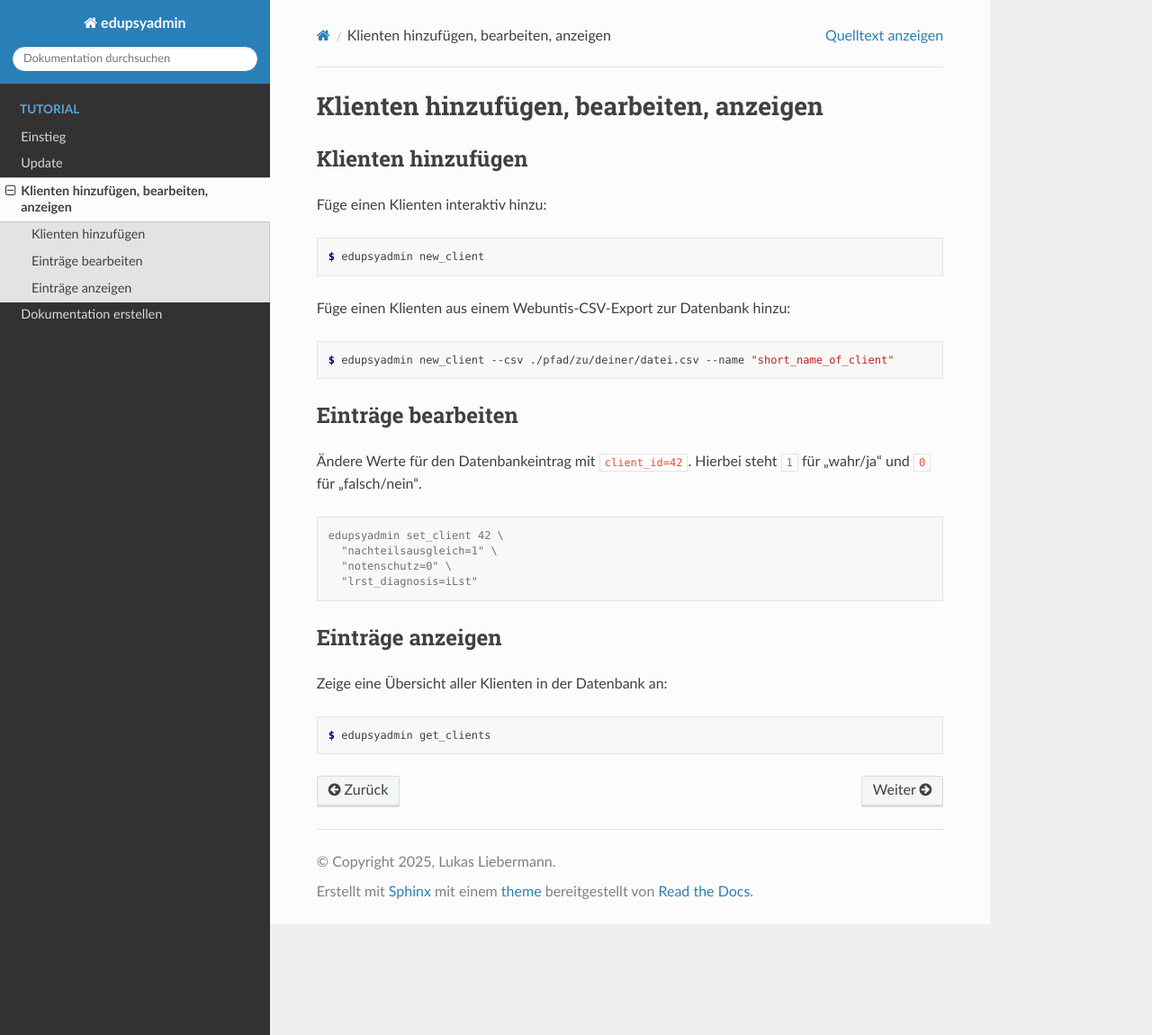
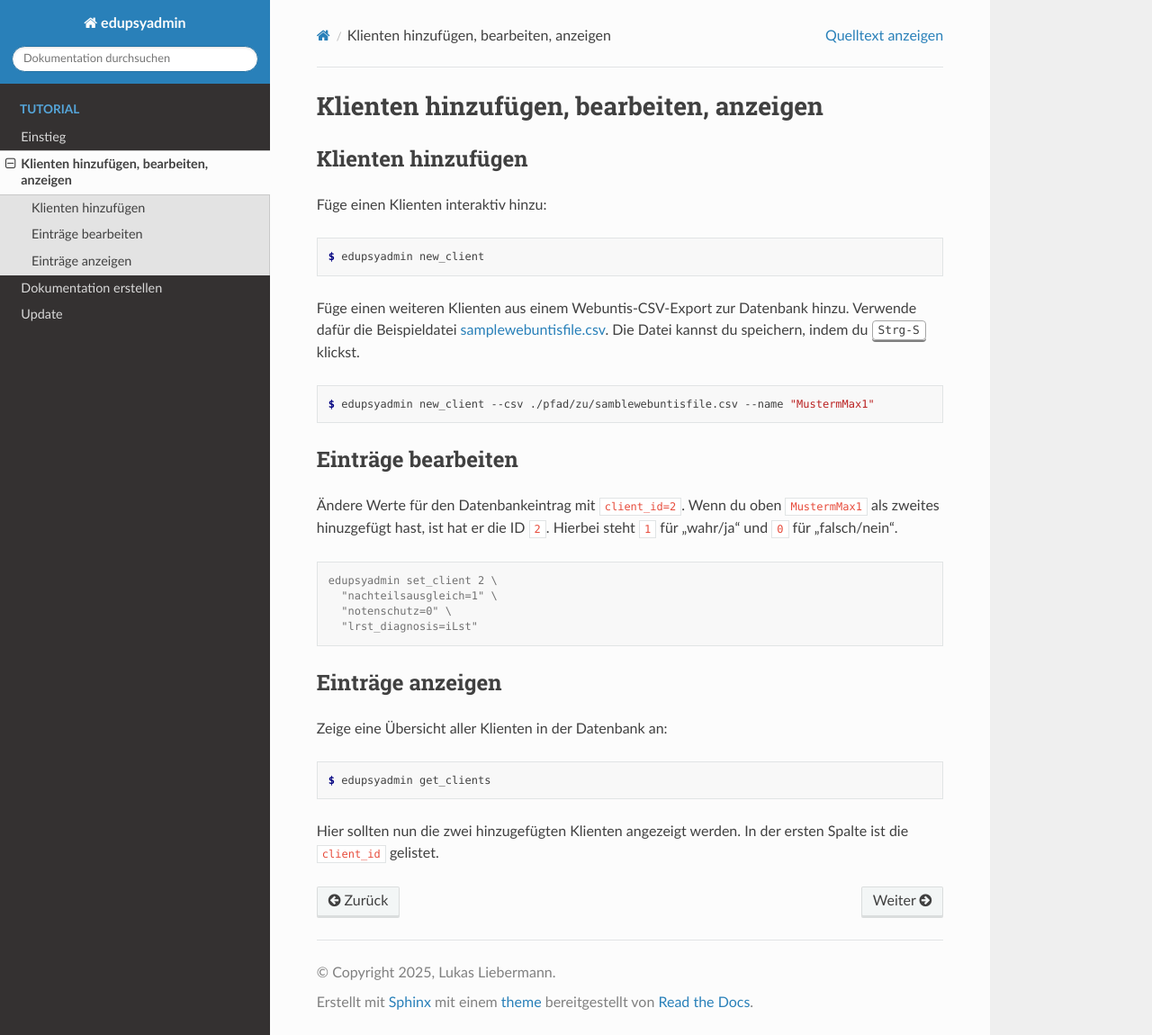
Before and after one commit to LKirst/edupsyadmin, a Sphinx documentation site: the page built from docs/tutorial/addingclients.rst, in a window 1280 px wide and 1150 px high. Shown: the whole window at 90% size. Built offline with Sphinx 7.4.7 and the Read the Docs theme 3.1.0, drawn with Linux system fonts in a browser that asks for light colours.

Commit message:
docs: add a download link for a sample webuntis file for the tutorial

```diff
--- /dev/null
+++ b/docs/_static/samplewebuntisfile.csv
@@ -0,0 +1,5 @@
+name	longName	foreName	gender	birthDate	klasse.name	entryDate	address.email	address.mobile	address.phone	address.city	address.postCode	address.street
+MustermMax1	Mustermann	Max	m	01.01.2000	11TKKG	12.09.2023	max.mustermann@example.de	+491713920000	02214710000	Augsburg	86150	Beispielweg 99
+MustermErika1	Mustermann	Erika	f	24.12.2000	11TKKG	12.09.2023	rika.mustermann@example.de	+491713920001	08999998000	Augsburg	86150	Beispielweg 99
+NovácJan	Novác	Jan	m	18.11.2000	11TKKG	12.09.2023	jan.novac@example.de	+491713920002	02214710001	München	80331	Platzhalter 42
+LießMüller1	Müller	Ließchen	f	30.12.2000	11TKKG	12.09.2023	lieschen.mueller@example.de	+491713920003	08999998001	München	80331	Eine Straße 1
--- a/docs/index.rst
+++ b/docs/index.rst
@@ -34,9 +34,9 @@ Den einfachsten Einstieg in edupsyadmin bietet das folgende Tutorial:
    :caption: Tutorial
 
    tutorial/installation
-   tutorial/update
    tutorial/addingclients
    tutorial/creatingdocumentation
+   tutorial/update
 
 Autor
 -----
--- a/docs/tutorial/addingclients.rst
+++ b/docs/tutorial/addingclients.rst
@@ -10,21 +10,25 @@ Füge einen Klienten interaktiv hinzu:
 
     $ edupsyadmin new_client
 
-Füge einen Klienten aus einem Webuntis-CSV-Export zur Datenbank hinzu:
+Füge einen weiteren Klienten aus einem Webuntis-CSV-Export zur Datenbank hinzu.
+Verwende dafür die Beispieldatei `samplewebuntisfile.csv
+<https://raw.githubusercontent.com/LKirst/edupsyadmin/refs/heads/main/docs/_static/samplewebuntisfile.csv>`_.
+Die Datei kannst du speichern, indem du :kbd:`Strg-S` klickst.
 
 .. code-block:: console
 
-    $ edupsyadmin new_client --csv ./pfad/zu/deiner/datei.csv --name "short_name_of_client"
+    $ edupsyadmin new_client --csv ./pfad/zu/samblewebuntisfile.csv --name "MustermMax1"
 
 Einträge bearbeiten
 -------------------
 
-Ändere Werte für den Datenbankeintrag mit ``client_id=42``. Hierbei steht ``1``
-für "wahr/ja" und ``0`` für "falsch/nein".
+Ändere Werte für den Datenbankeintrag mit ``client_id=2``. Wenn du oben
+``MustermMax1`` als zweites hinuzgefügt hast, ist hat er die ID ``2``. Hierbei
+steht ``1`` für "wahr/ja" und ``0`` für "falsch/nein".
 
 .. code-block:: console
 
-    edupsyadmin set_client 42 \
+    edupsyadmin set_client 2 \
       "nachteilsausgleich=1" \
       "notenschutz=0" \
       "lrst_diagnosis=iLst"
@@ -37,3 +41,6 @@ Zeige eine Übersicht aller Klienten in der Datenbank an:
 .. code-block:: console
 
     $ edupsyadmin get_clients
+
+Hier sollten nun die zwei hinzugefügten Klienten angezeigt werden. In der
+ersten Spalte ist die ``client_id`` gelistet.
```
Also changed, not shown: 2 other files.
